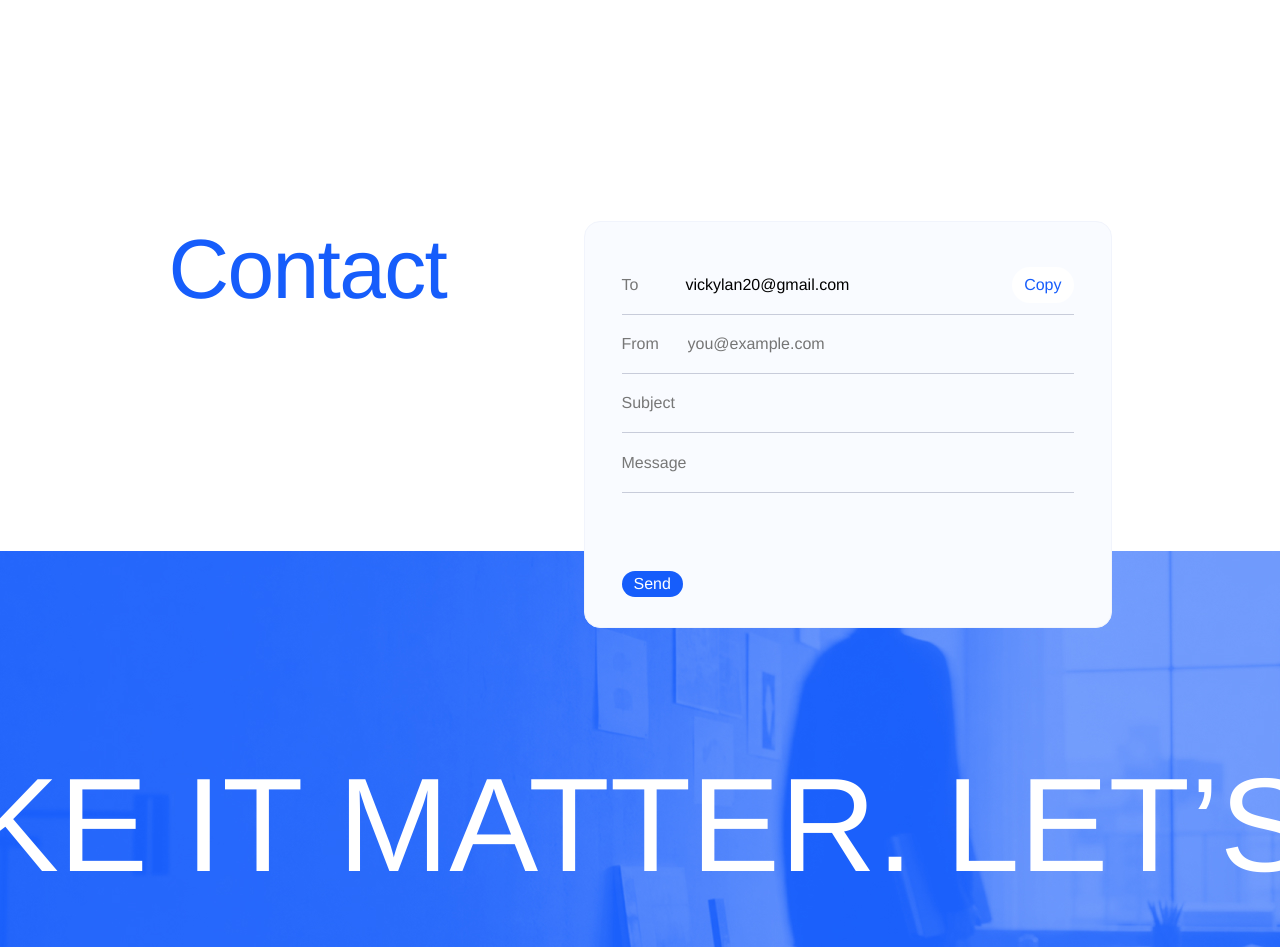
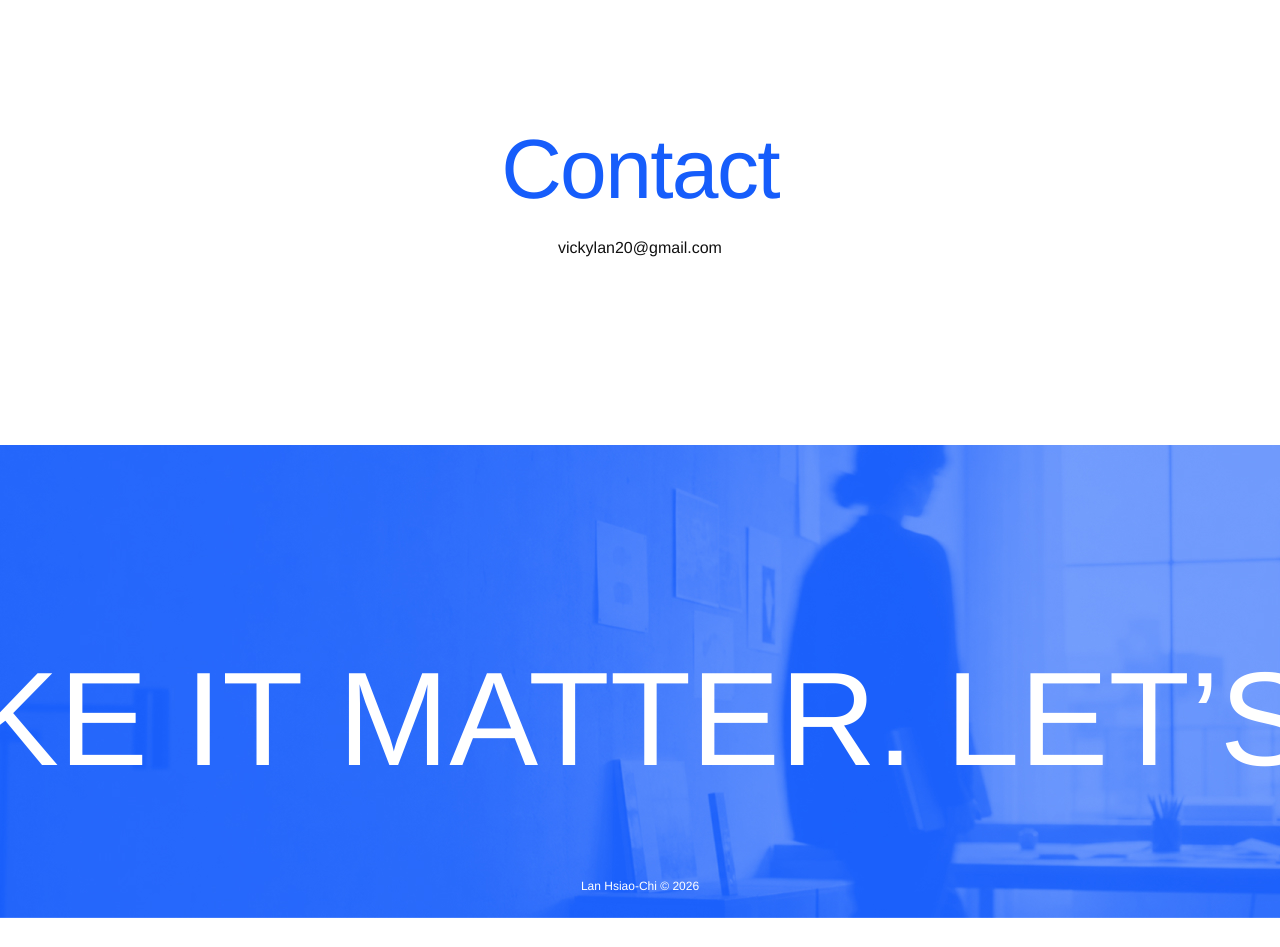
Before and after one commit to vickylan20-design/my-web, a React (Vite) app: page / in a window 1280 px wide. Shown: the part 5020-5967 px from the top of the page. After the commit the page ends 5938 px from the top, so only its background shows below. Built offline with nearby package versions, Linux system fonts and the light colour scheme; a web font is replaced by a local one.

Commit message:
Simplify contact section

```diff
--- a/src/App.jsx
+++ b/src/App.jsx
@@ -122,7 +122,7 @@ function App() {
   const [isDetail, setIsDetail] = useState(() => Boolean(projectSlug))
   const [navVisible, setNavVisible] = useState(true)
   const [activeWork, setActiveWork] = useState(null)
-  const [copyLabel, setCopyLabel] = useState('Copy')
+  const [emailCopied, setEmailCopied] = useState(false)
   const [language, setLanguage] = useState(() => window.localStorage.getItem('portfolio-language') === 'en' ? 'en' : 'zh')
   const workRef = useRef(null)
   const lastScrollY = useRef(0)
@@ -210,12 +210,6 @@ function App() {
     return () => window.removeEventListener('scroll', handleScroll)
   }, [])
 
-  const copyEmail = async () => {
-    await navigator.clipboard.writeText('vickylan20@gmail.com')
-    setCopyLabel(isEnglish ? 'Copied' : '已複製')
-    window.setTimeout(() => setCopyLabel(isEnglish ? 'Copy' : '複製'), 1400)
-  }
-
   const movePreview = (event) => {
     if (!workRef.current) return
     const list = workRef.current.querySelector('.work-list')
@@ -302,17 +296,11 @@ function App() {
 
         <section className="contact" id="contact">
           <h2 data-reveal>Contact</h2>
-          <form className="contact-card" data-reveal onSubmit={(event) => {
-            event.preventDefault()
-            const data = new FormData(event.currentTarget)
-            window.location.href = `mailto:vickylan20@gmail.com?subject=${encodeURIComponent(data.get('subject') || '')}&body=${encodeURIComponent(data.get('message') || '')}`
-          }}>
-            <div className="contact-line contact-line--to"><label>To</label><span>vickylan20@gmail.com</span><button type="button" onClick={copyEmail}>{copyLabel === 'Copy' ? 'Copy' : copyLabel}</button></div>
-            <div className="contact-line"><label htmlFor="from">From</label><input id="from" name="from" type="email" placeholder="you@example.com" /></div>
-            <div className="contact-line"><label htmlFor="subject">Subject</label><input id="subject" name="subject" /></div>
-            <div className="contact-line contact-line--message"><label htmlFor="message">Message</label><textarea id="message" name="message" rows="1" onInput={(event) => { const field = event.currentTarget; field.style.height = 'auto'; field.style.height = `${field.scrollHeight}px` }} /></div>
-            <button className="send-button" type="submit">Send</button>
-          </form>
+          <button className="contact-email" type="button" data-reveal aria-label={isEnglish ? 'Copy email address' : '複製電子信箱'} onClick={async () => {
+            await navigator.clipboard.writeText('vickylan20@gmail.com')
+            setEmailCopied(true)
+            window.setTimeout(() => setEmailCopied(false), 1400)
+          }}>vickylan20@gmail.com{emailCopied && <span className="contact-email__tooltip" role="status">{isEnglish ? 'Copied' : '已複製'}</span>}</button>
         </section>
 
         <SiteFooter />
--- a/src/styles.css
+++ b/src/styles.css
@@ -22,6 +22,7 @@
 @media(min-width:701px){.hero{height:1160px}}
 @media(min-width:701px){.capability--01 .capability__story{width:auto}}
 @media(min-width:701px){.capability__name p,.capability__name h2{font-size:84px}.capability__name span{font-size:16px}.capability__story>p,.capability__story h3{font-size:34px}.capability__story>span{font-size:16px}.capability__proof h4,.capability__proof li{font-size:14px}.outcome{font-size:14px}}
+
 @media(max-width:700px){.hero__role-wipe{top:20px;left:-76px;width:64px;height:58px}}
 .hero__role-layer--incoming h1,.hero__role-layer--incoming .hero__image{clip-path:inset(0 100% 0 0)}.hero__role-carousel.is-transitioning .hero__role-layer--outgoing{animation:none}.hero__role-carousel.is-transitioning .hero__role-layer--outgoing h1{animation:hero-role-out .64s cubic-bezier(.76,0,.24,1) both}.hero__role-carousel.is-transitioning .hero__role-layer--incoming h1{animation:hero-role-in .46s .64s cubic-bezier(.76,0,.24,1) both}.hero__role-carousel.is-transitioning .hero__role-layer--outgoing .hero__image{animation:hero-image-out 1.25s cubic-bezier(.76,0,.24,1) both}.hero__role-carousel.is-transitioning .hero__role-layer--incoming .hero__image{animation:hero-image-in .62s .76s cubic-bezier(.76,0,.24,1) both}.hero__role-carousel.is-transitioning .hero__role-wipe{animation-duration:.64s}@keyframes hero-role-in{from{clip-path:inset(0 100% 0 0)}to{clip-path:inset(0)}}@keyframes hero-image-out{from{clip-path:inset(0)}to{clip-path:inset(0 0 0 100%)}}@keyframes hero-image-in{from{clip-path:inset(0 100% 0 0)}to{clip-path:inset(0)}}
 .hero__role-layer--incoming h1,.hero__role-layer--incoming .hero__image{clip-path:inset(0 0 0 100%)}@keyframes hero-role-out{from{clip-path:inset(0)}to{clip-path:inset(0 100% 0 0)}}@keyframes hero-role-in{from{clip-path:inset(0 0 0 100%)}to{clip-path:inset(0)}}@keyframes hero-image-out{from{clip-path:inset(0)}to{clip-path:inset(0 100% 0 0)}}@keyframes hero-image-in{from{clip-path:inset(0 0 0 100%)}to{clip-path:inset(0)}}
@@ -120,3 +121,13 @@
 /* Homepage selected-work desktop scale and alignment */
 @media(min-width:1100px){.capability,.capability--01,.capability--04{width:calc(100% - 86px);max-width:none}.capability__top,.capability--01 .capability__top,.capability--04 .capability__top,.capability__bottom{grid-template-columns:40.6vw minmax(0,1fr);column-gap:12vw}.capability--01 .capability__visual,.capability__visual{width:100%;height:auto;aspect-ratio:2.11}.capability__name p,.capability__name h2{font-size:114px}.capability__name span{font-size:21px}.capability__story>p,.capability__story h3{font-size:46px}.capability__story>span{font-size:21px}.capability__proof h4,.capability__proof li{font-size:19px}.outcome{font-size:19px}}
 @media(min-width:701px){.capability__name p,.capability__name h2{font-size:84px}.capability__name span{font-size:16px}.capability__story>p,.capability__story h3{font-size:34px}.capability__story>span{font-size:16px}.capability__proof h4,.capability__proof li{font-size:14px}.outcome{font-size:14px}}
+
+/* Final contact layout: keep all contact content above the footer. */
+.contact{width:min(933px,100%);margin:0 auto;padding-top:74px;padding-bottom:85px;display:block;text-align:center}
+.contact h2,.contact-email{position:relative;top:-100px}
+.contact-email{margin:18px 0 0;padding:0;border:0;color:#111;background:transparent;font:inherit;font-size:16px;line-height:1.5;font-weight:400;cursor:pointer}
+@media(hover:hover) and (pointer:fine){.contact-email:hover{text-decoration:underline;text-underline-offset:4px}}
+.contact-email:focus-visible{outline:2px solid var(--blue);outline-offset:5px}
+.contact-email__tooltip{position:absolute;left:50%;top:calc(100% + 10px);transform:translateX(-50%);padding:5px 9px;border-radius:5px;color:#fff;background:#111;font-size:12px;line-height:1;white-space:nowrap;text-decoration:none;pointer-events:none;animation:contact-tooltip-in .18s ease-out both}
+@keyframes contact-tooltip-in{from{opacity:0;transform:translate(-50%,4px)}to{opacity:1;transform:translate(-50%,0)}}
+@media(max-width:700px){.contact{width:100%;margin:0;padding-top:54px;padding-bottom:70px;display:block}.contact-email{margin-top:12px;font-size:14px}}
```
